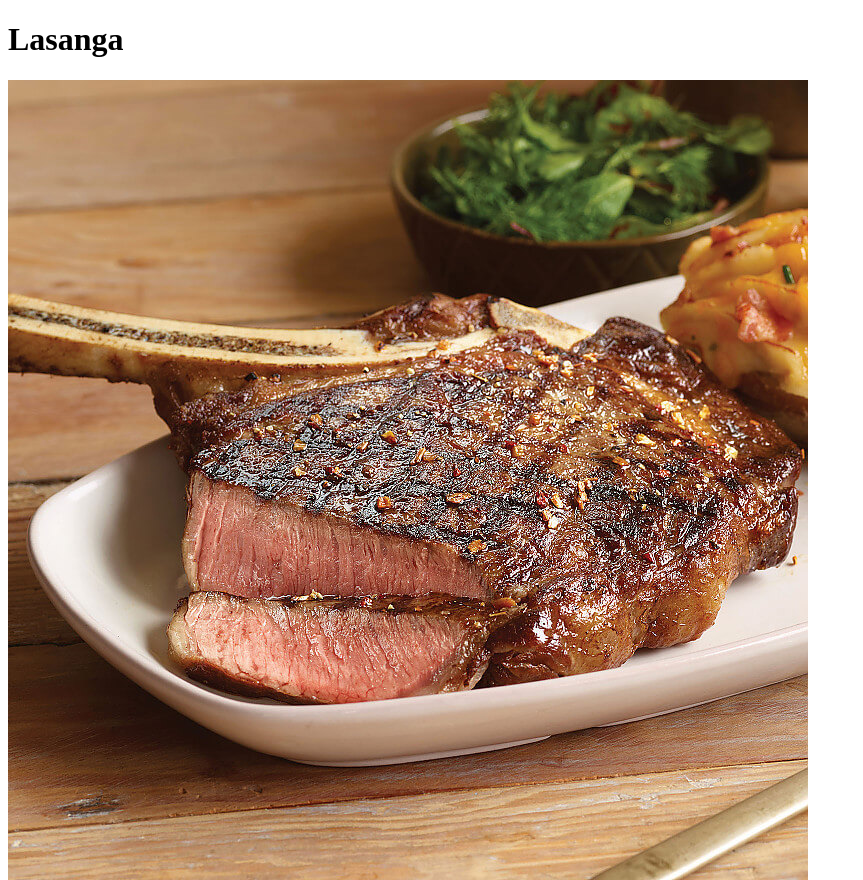
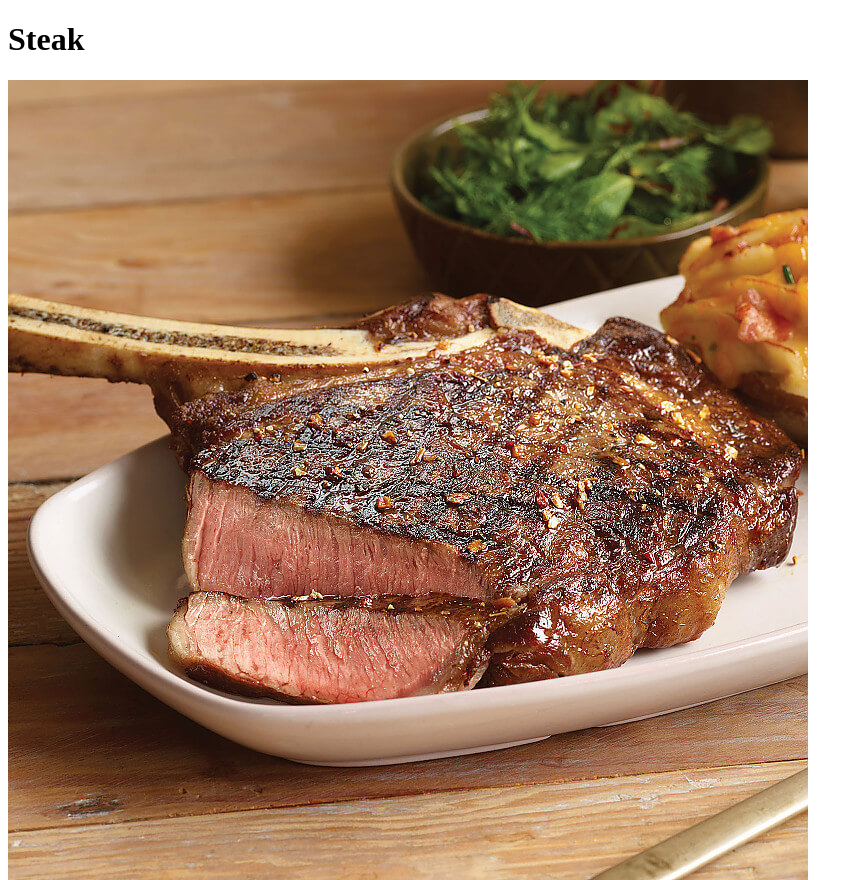
Before and after one commit to raheemh/odin-recipes, a plain HTML site: page recipes/steak.html in a window 1280 px wide. Shown: the top 880 px of the page, without its empty margins (0-863 px from the left). Drawn offline with Linux system fonts and the light colour scheme.

Commit message:
Update steak.html

```diff
--- a/recipes/steak.html
+++ b/recipes/steak.html
@@ -5,7 +5,7 @@
     <title></title>
   </head>
   <body>
-    <h1>Lasanga</h1>
+    <h1>Steak</h1>
     <img src="../images/steak.jpg">
     <p> This is a recipe for a steak!</p>
     <h2>Ingredients</h2>
```
